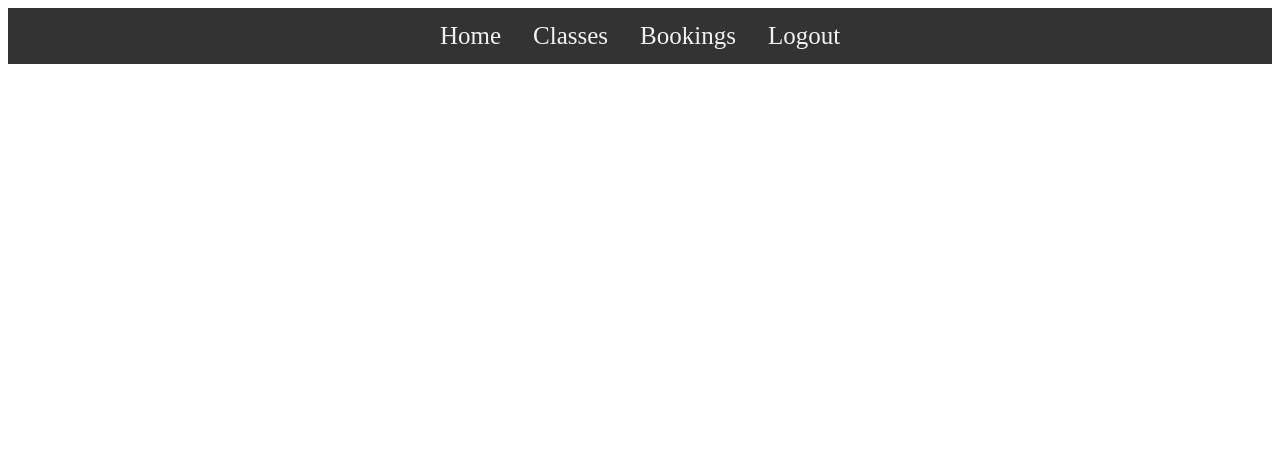
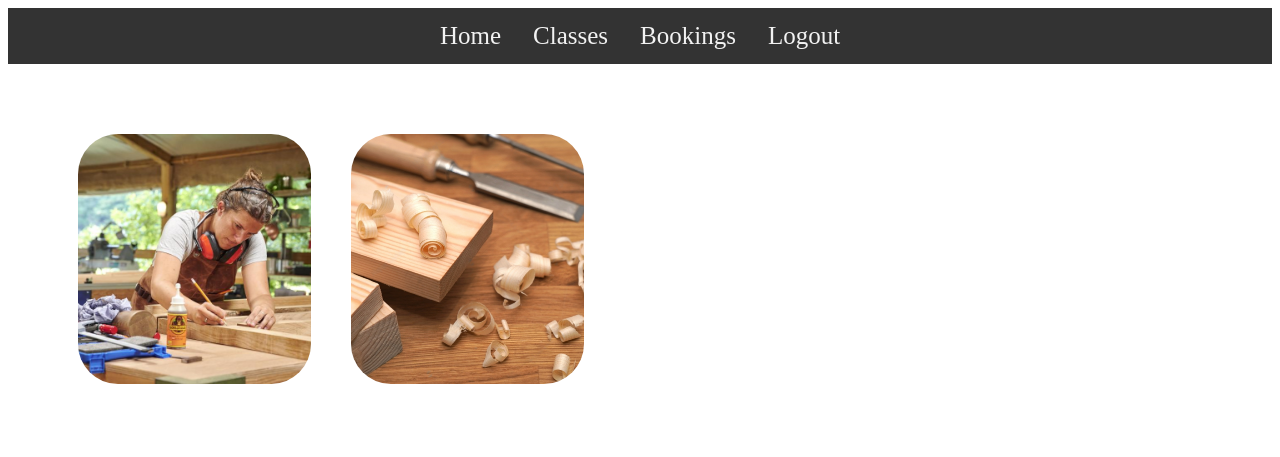
Before and after one commit to tahha00/CreativeHub-BE-FE, a plain HTML site: page frontend/class-page/class.html in a window 1280 px wide. Drawn offline with Linux system fonts and the light colour scheme.

Commit message:
added woodwork images and styling

```diff
--- a/frontend/class-page/class.css
+++ b/frontend/class-page/class.css
@@ -18,3 +18,19 @@
     background-color: #ddd;
     color: black;
   }
+
+  .woodworkImages {
+    display: flex;
+    flex-wrap: wrap;
+    justify-content: flex-start;
+    padding: 50px;
+
+  }
+
+  .woodworkImages img {
+    width: 20%;
+    height: 250px;
+    object-fit: cover;
+    margin: 20px;
+    border-radius: 40px;
+  }
--- a/frontend/class-page/class.html
+++ b/frontend/class-page/class.html
@@ -14,5 +14,11 @@
         <a href="#booking">Bookings</a>
         <a href="#logout">Logout</a>
       </div>
+
+      <div class = "woodworkImages">
+        <img class = "img" src="./woodwork1.jpg" alt="A woman marking measurements on her plank of wood.">
+        <img class = "img" src="./woodwork2.jpg" alt="Wood shavings next to a wood plank and wood chisel.">
+      </div>
+
 </body>
 </html>
```
Also changed, not shown: frontend/class-page/woodwork1.jpg (added), frontend/class-page/woodwork2.jpg (added).
